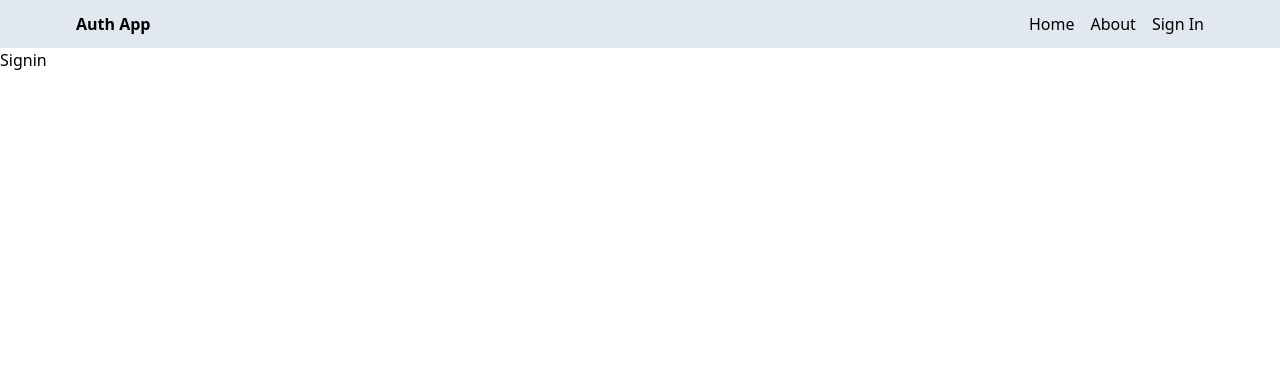
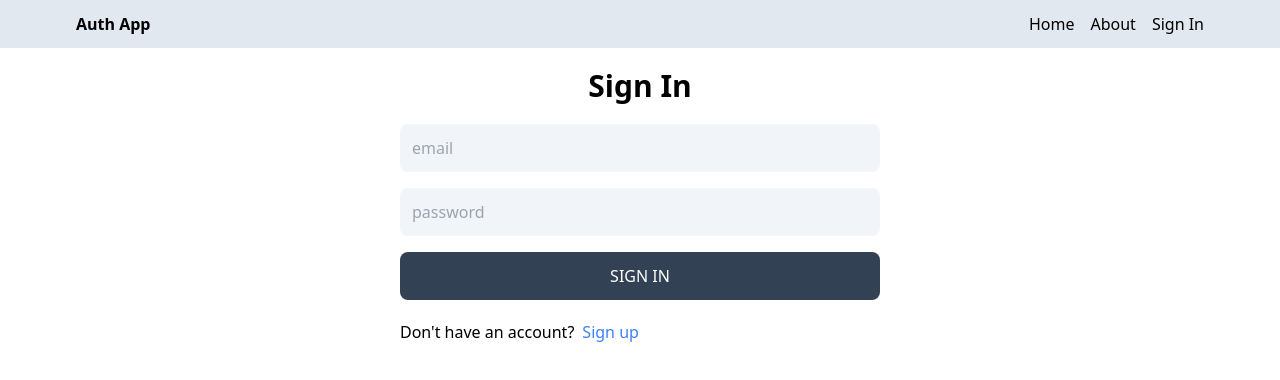
Before and after one commit to rdeepak74/Auth, a React (Vite) app in the folder client/: page /sign-in in a window 1280 px wide. Shown: the top 380 px of the page. Built offline with nearby package versions, Linux system fonts and the light colour scheme.

Commit message:
Sign in functionality added

```diff
--- a/client/src/pages/SignIn.jsx
+++ b/client/src/pages/SignIn.jsx
@@ -1,5 +1,70 @@
-import React from 'react'
+import React, { useState } from 'react'
+import { Link, useNavigate } from 'react-router-dom'
+import axios from 'axios'
+export default function SignIn() {
+  const [formData, setFormData] = useState({})
+  const [error, setError] = useState(false)
+  const [loading, setLoading] = useState(false)
 
-export default function Signin() {
-  return <div>Signin</div>
+  const navigate = useNavigate()
+  const handleChange = (e) => {
+    setFormData((prevData) => ({ ...prevData, [e.target.id]: e.target.value }))
+  }
+
+  const handleSubmit = async (e) => {
+    e.preventDefault()
+    try {
+      // const response = await fetch(
+      //   'http://localhost:4001/api/auth/signup',
+      //   formData
+      // )
+      setLoading(true)
+      const response = await axios.post('api/auth/signin', formData)
+      const data = response.data
+      // console.log(data)
+      setLoading(false)
+      setError(false)
+      navigate('/')
+    } catch (error) {
+      setError(true)
+      setLoading(false)
+      // console.error(error)
+    }
+  }
+  return (
+    <div className="max-w-lg mx-auto">
+      <h1 className="text-3xl text-center font-semibold my-5">Sign In</h1>
+      <form className="flex flex-col gap-4 mx-4" onSubmit={handleSubmit}>
+        <input
+          type="email"
+          placeholder="email"
+          id="email"
+          required
+          className="bg-slate-100 outline-none rounded-lg p-3"
+          onChange={handleChange}
+        />
+        <input
+          type="password"
+          placeholder="password"
+          id="password"
+          required
+          className="bg-slate-100 outline-none rounded-lg p-3"
+          onChange={handleChange}
+        />
+        <button
+          disabled={loading}
+          className="bg-slate-700  text-white p-3 rounded-lg uppercase hover:opacity-95 disabled:opacity-80"
+        >
+          {loading ? 'Loading...' : 'Sign In'}
+        </button>
+      </form>
+      <div className="flex gap-2 mt-5 mx-4">
+        <p>Don't have an account?</p>
+        <Link to="/sign-up">
+          <span className="text-blue-500">Sign up</span>
+        </Link>
+      </div>
+      <p className="text-red-700 mt-5 mx-4">{error && 'Somthing went wrong'}</p>
+    </div>
+  )
 }
--- a/client/src/pages/SignUp.jsx
+++ b/client/src/pages/SignUp.jsx
@@ -1,10 +1,11 @@
 import React, { useState } from 'react'
-import { Link } from 'react-router-dom'
+import { Link, useNavigate } from 'react-router-dom'
 import axios from 'axios'
 export default function SignUp() {
   const [formData, setFormData] = useState({})
   const [error, setError] = useState(false)
   const [loading, setLoading] = useState(false)
+  const navigate = useNavigate()
   const handleChange = (e) => {
     setFormData((prevData) => ({ ...prevData, [e.target.id]: e.target.value }))
   }
@@ -22,6 +23,7 @@
       console.log(data)
       setLoading(false)
       setError(false)
+      navigate('/login')
     } catch (error) {
       setError(true)
       setLoading(false)
```
